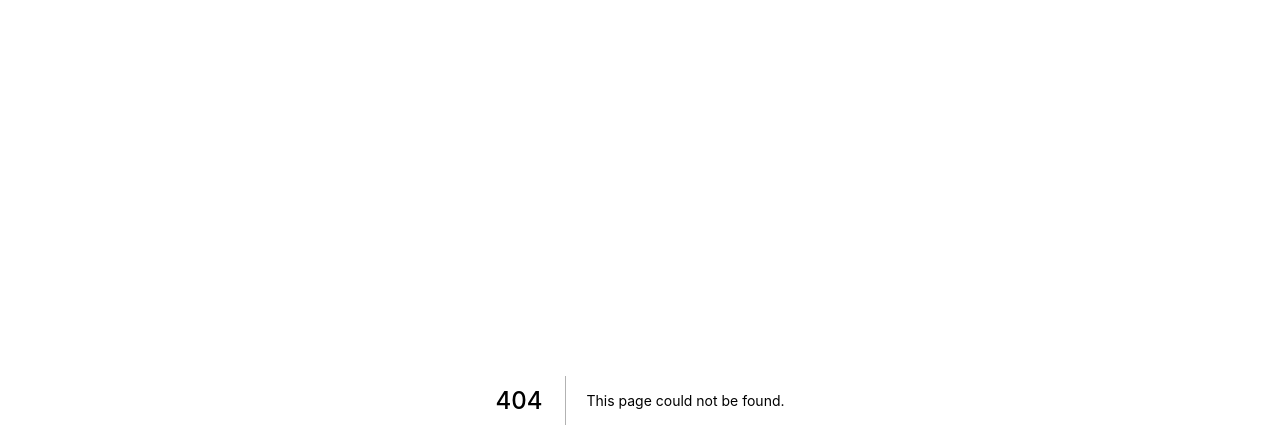
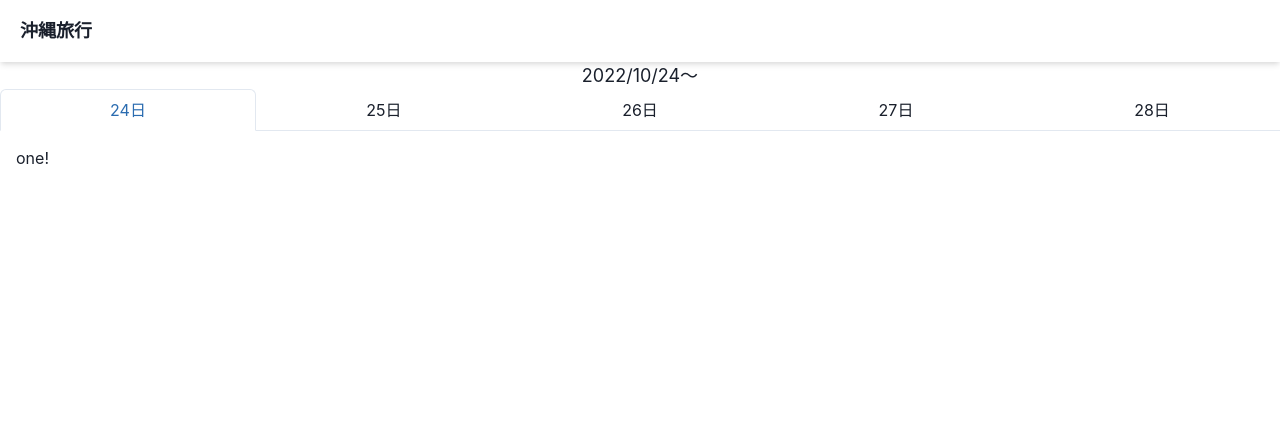
Before and after one commit to tommynishi/travel, a Next.js app: page /okinawa in a window 1280 px wide. Before the commit this address had no page. Shown: the top 448 px of the page. Built offline with nearby package versions, Linux system fonts and the light colour scheme.

Commit message:
北海道旅行 1日目

```diff
--- /dev/null
+++ b/components/organisms/Header.tsx
@@ -0,0 +1,30 @@
+import { Flex, Heading } from "@chakra-ui/react";
+import { Children, memo } from "react";
+
+type Props = {
+  children: string,
+}
+
+export const Header = (prop:Props) => {
+  return (
+    <Flex
+      as="header"
+      align="center"
+      justify="space-between"
+      shadow="md"
+      padding={{ base: 3, md: 5}}>
+        <Flex
+            align="center"
+            as="a"
+            mr={8}
+            _hover={{cursor: "pointer"}}
+            >
+            <Heading
+              as="h1"
+              fontSize={{ base: "md", md: "lg" }}>
+                {prop.children}
+            </Heading>
+          </Flex>
+    </Flex>
+  );
+}
--- a/package.json
+++ b/package.json
@@ -9,8 +9,12 @@
     "lint": "next lint"
   },
   "dependencies": {
+    "@chakra-ui/react": "^2.2.1",
+    "@emotion/react": "^11.9.0",
+    "@emotion/styled": "^11.8.1",
     "@types/node": "^17.0.42",
     "@types/react": "^18.0.12",
+    "framer-motion": "^6.3.11",
     "next": "12.1.6",
     "react": "18.1.0",
     "react-dom": "18.1.0",
--- a/pages/_app.js
+++ b/pages/_app.js
@@ -1,7 +1,12 @@
+import { ChakraProvider } from '@chakra-ui/react'
 import '../styles/globals.css'
 
 function MyApp({ Component, pageProps }) {
-  return <Component {...pageProps} />
+  return (
+    <ChakraProvider>
+      <Component {...pageProps} />
+    </ChakraProvider>
+  )
 }
 
 export default MyApp
--- a/pages/index.tsx
+++ b/pages/index.tsx
@@ -1,16 +1,15 @@
 import Head from 'next/head'
 import Image from 'next/image'
-import styles from '../styles/Home.module.css'
 
 export default function Home() {
   return (
-    <div className={styles.container}>
+    <div>
       <Head>
         <title>Create Next App</title>
         <meta name="description" content="Generated by create next app" />
         <link rel="icon" href="/favicon.ico" />
       </Head>
-      <main className={styles.main}>
+      <main>
         <p>Hello World</p>
       </main>
     </div>
--- /dev/null
+++ b/pages/okinawa.tsx
@@ -0,0 +1,48 @@
+import { Box, Flex, Tab, TabList, TabPanel, TabPanels, Tabs } from "@chakra-ui/react"
+import {Header} from "../components/organisms/Header";
+
+export default function Okinawa() {
+  return (
+    <>
+    <Header>
+      沖縄旅行
+    </Header>
+    <Flex
+      align="center"
+      justify="center"
+      fontSize="lg">
+        2022/10/24～
+    </Flex>
+    <Tabs
+      size='md'
+      isFitted
+      variant='enclosed'>
+      <TabList>
+        <Tab>24日</Tab>
+        <Tab>25日</Tab>
+        <Tab>26日</Tab>
+        <Tab>27日</Tab>
+        <Tab>28日</Tab>
+      </TabList>
+      <TabPanels>
+        <TabPanel>
+          <p>one!</p>
+        </TabPanel>
+        <TabPanel>
+          <p>two!</p>
+        </TabPanel>
+        <TabPanel>
+          <p>three!</p>
+        </TabPanel>
+        <TabPanel>
+          <p>four</p>
+        </TabPanel>
+        <TabPanel>
+          <p>five</p>
+        </TabPanel>
+      </TabPanels>
+    </Tabs>
+
+    </>
+  )
+}
```
Also changed, not shown: components/hokkaido/FirstDay.tsx (added, +7 -0 lines), pages/hokkaido.tsx (+44 -5 lines), 1 other file (tests, documents, lock files or other folders).
